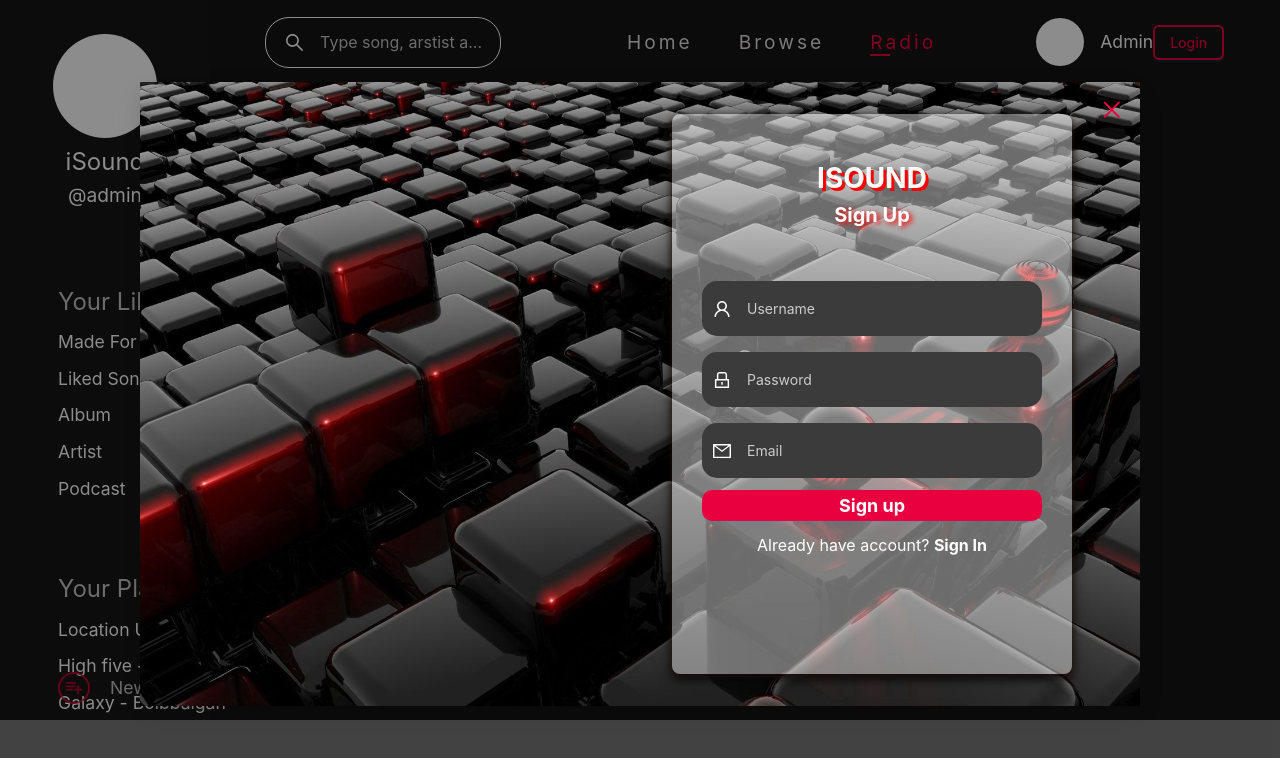
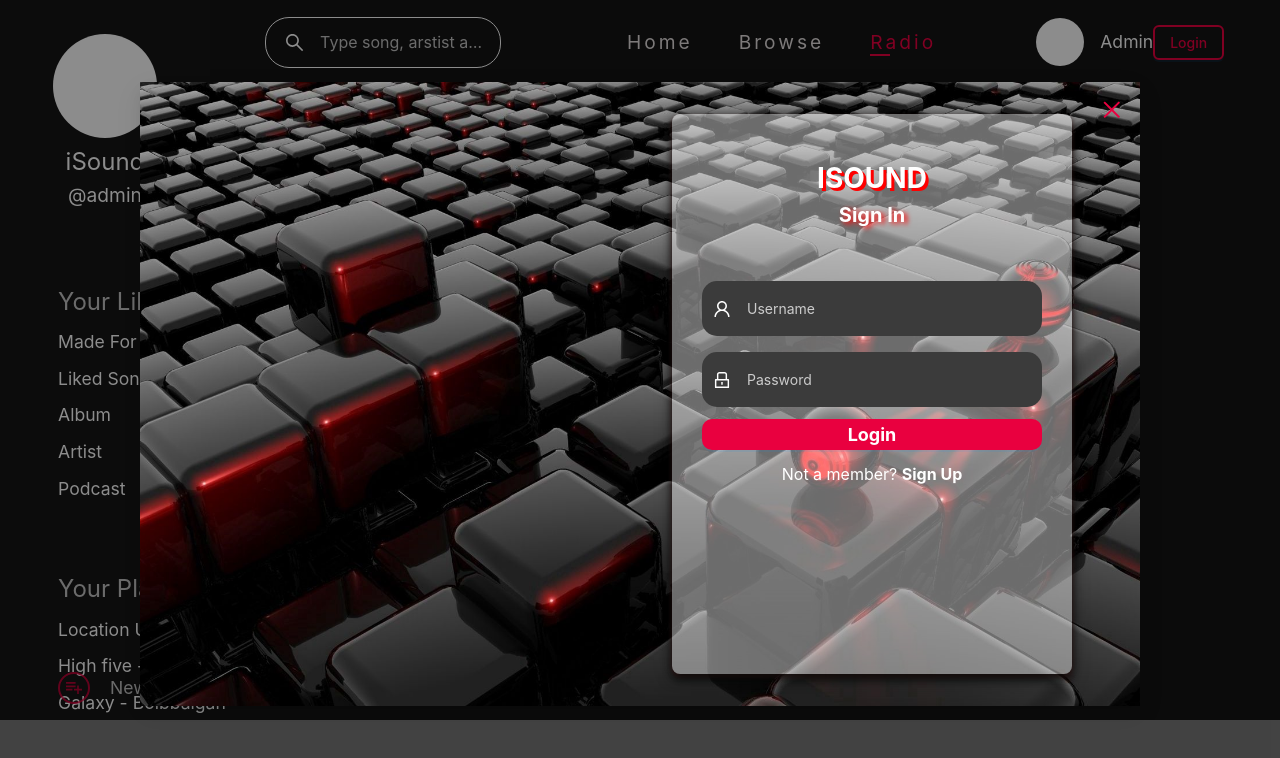
Before and after one commit to Royal-Software-Vietnam/isound-client, a React (Vite) app: page /radio in a window 1280 px wide. Both pictures are taken after a click on the button "Login". Shown: the top 758 px of the page. Built offline with nearby package versions, Linux system fonts and the light colour scheme.

Commit message:
[Fix] Bug translate form Modal

```diff
--- a/src/components/UserModal.tsx
+++ b/src/components/UserModal.tsx
@@ -146,6 +146,9 @@ const LoginModalBtn = styled(Button)`
 const UserModal: React.FC = () => {
   const [open, setOpen] = useState(false);
   const [toggle, setToggle] = useState(false)
+  useEffect(() => {
+    open === false && setToggle(false)
+  }, [open])
 
   return (
     <>
@@ -167,7 +170,7 @@ const UserModal: React.FC = () => {
                       ISOUND
                   </h1>
                   <h2 className="form__header-title">
-                      {toggle ? 'Sign In' : 'Sign Up'}
+                      {toggle ? 'Sign Up' : 'Sign In'}
                   </h2>
               </div>
               <div className="form-body">
@@ -179,8 +182,11 @@ const UserModal: React.FC = () => {
                     <div className="form-action">
                       <InputAntd placeholder='Password' prefix={<LockOutlined/>}/>
                     </div>
+                    <div className="form-action">
+                      <InputAntd placeholder='Email' prefix={<MailOutlined/>}/>
+                    </div>
                     <FormBtn type='primary'>
-                      Login
+                      Sign up
                     </FormBtn>
                   </>
                 :
@@ -191,19 +197,16 @@ const UserModal: React.FC = () => {
                     <div className="form-action">
                       <InputAntd placeholder='Password' prefix={<LockOutlined/>}/>
                     </div>
-                    <div className="form-action">
-                      <InputAntd placeholder='Email' prefix={<MailOutlined/>}/>
-                    </div>
-                  <FormBtn type='primary'>
-                      Sign up
+                    <FormBtn type='primary'>
+                      Login
                     </FormBtn>
                   </>
                 }
 
               </div>
               <div className="form-footer">
-                <p>{toggle ? 'Not a member?' : 'Already have account?'} <span onClick={() => setToggle(!toggle)}>
-                  {toggle ? 'Sign Up' : 'Sign In'}
+                <p>{toggle ?  'Already have account?' : 'Not a member?'} <span onClick={() => setToggle(!toggle)}>
+                  {toggle ? 'Sign In' : 'Sign Up'}
                   </span></p>
               </div>
           </FormContainer>
```
